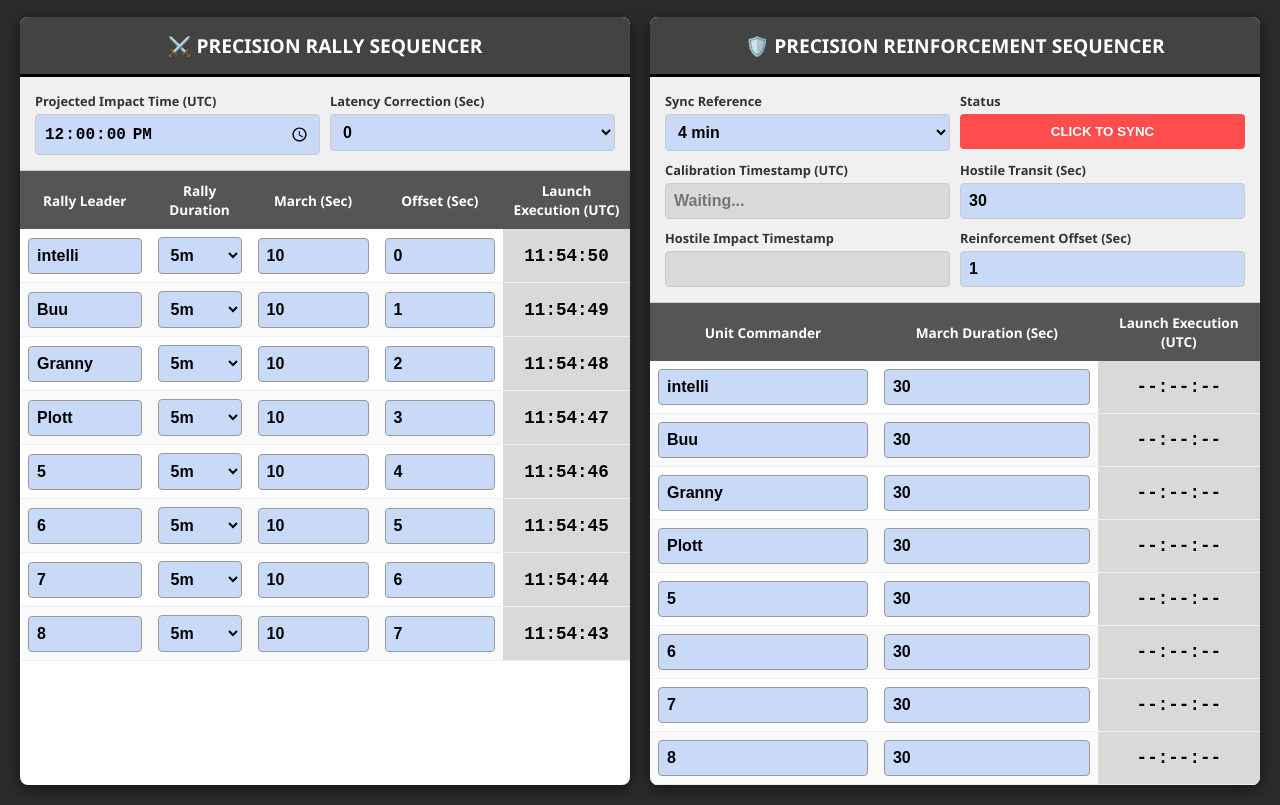
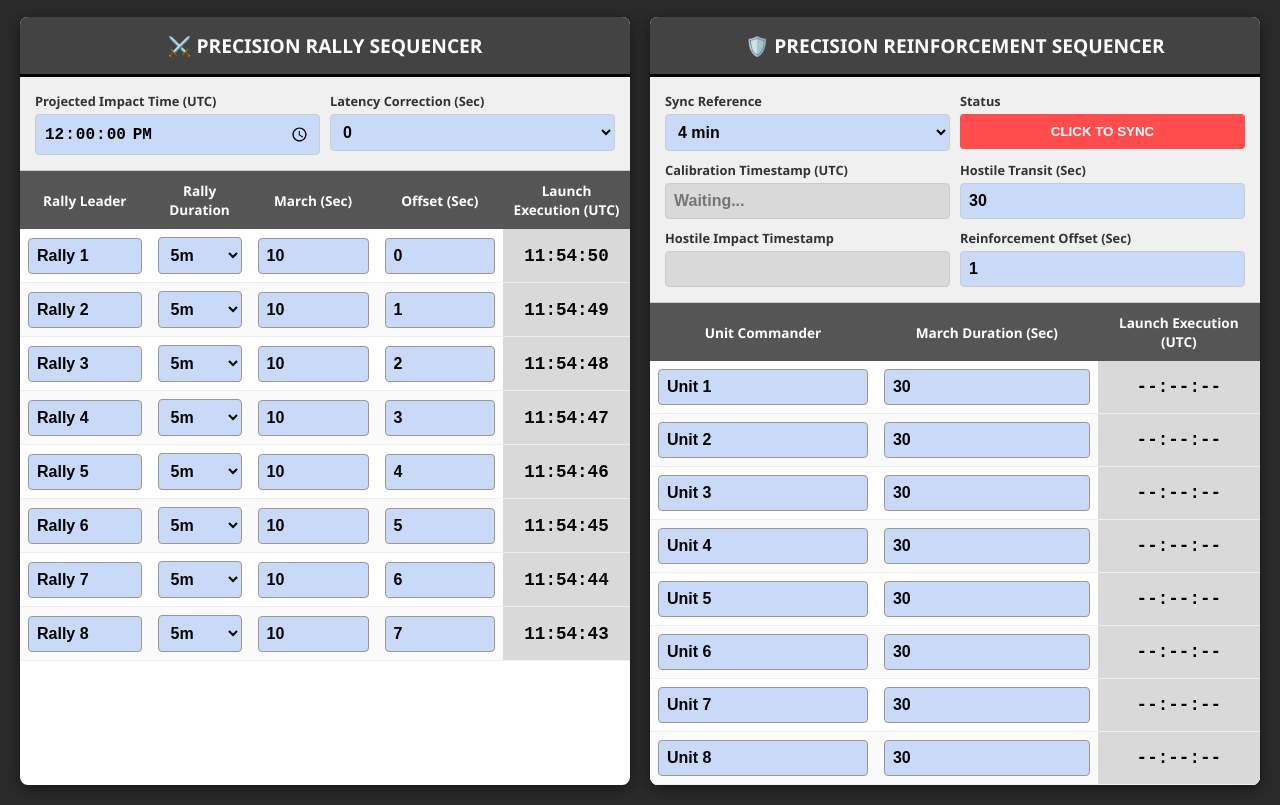
Before and after one commit to intellimw/kingshot-console, a plain HTML site: page index.html in a window 1280 px wide. Shown: the part 145-950 px from the top of the page. Drawn offline with Linux system fonts and the light colour scheme.

Commit message:
Update index.html

```diff
--- a/index.html
+++ b/index.html
@@ -269,8 +269,8 @@
         // --- CONFIGURATION ---
         const attackRows = 8;
         const defenseRows = 8;
-        const defaultAttackers = ["intelli", "Buu", "Granny", "Plott", "5", "6", "7", "8"];
-        const defaultDefenders = ["intelli", "Buu", "Granny", "Plott", "5", "6", "7", "8"];
+        const defaultAttackers = ["Rally 1", "Rally 2", "Rally 3", "Rally 4", "Rally 5", "Rally 6", "Rally 7", "Rally 8"];
+        const defaultDefenders = ["Unit 1", "Unit 2", "Unit 3", "Unit 4", "Unit 5", "Unit 6", "Unit 7", "Unit 8"];
 
         // --- INITIALIZATION ---
         function init() {
@@ -409,4 +409,5 @@
 
     </script>
 </body>
+
 </html>
```
